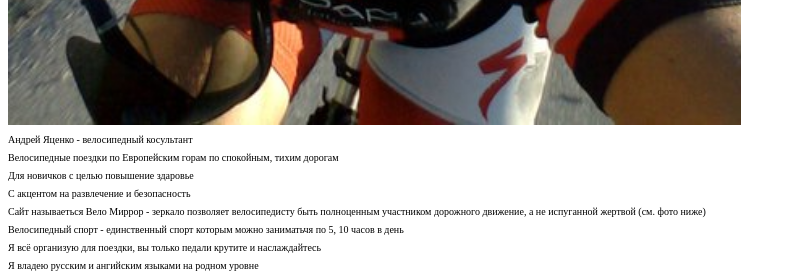
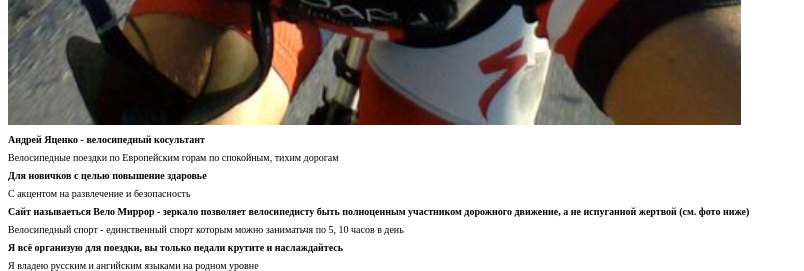
Before and after one commit to velomirror/velomirror, a plain HTML site: page index.html in a window 1280 px wide. Shown: the part 860-1131 px from the top of the page, without its empty margins (0-804 px from the left). Drawn offline with Linux system fonts and the light colour scheme.

Commit message:
Update index.html

```diff
--- a/index.html
+++ b/index.html
@@ -33,13 +33,13 @@
 <img src="3ZmPOsE_FjU.jpg" width="58%"><BR>
 
 <font size="1">
-Андрей Яценко - велосипедный косультант<BR>
+<b>Андрей Яценко - велосипедный косультант<BR></b>
 Велосипедные поездки по Европейским горам по спокойным, тихим дорогам<BR>
-Для новичков с целью повышение здаровье<BR>
+<b>Для новичков с целью повышение здаровье<BR></b>
 С акцентом на развлечение и безопасность<BR>
-Сайт называеться Вело Миррор - зеркало позволяет велосипедисту быть полноценным участником дорожного движение, а не испуганной жертвой (см. фото ниже)<BR>
+<b>Сайт называеться Вело Миррор - зеркало позволяет велосипедисту быть полноценным участником дорожного движение, а не испуганной жертвой (см. фото ниже)<BR></b>
 Велосипедный спорт - единственный спорт которым можно заниматьчя по 5, 10 часов в день<BR>
-Я всё организую для поездки, вы только педали крутите и наслаждайтесь<BR>
+<b>Я всё организую для поездки, вы только педали крутите и наслаждайтесь<BR></b>
 Я владею русским и ангийским языками на родном уровне<BR>
 </font>
 
```
